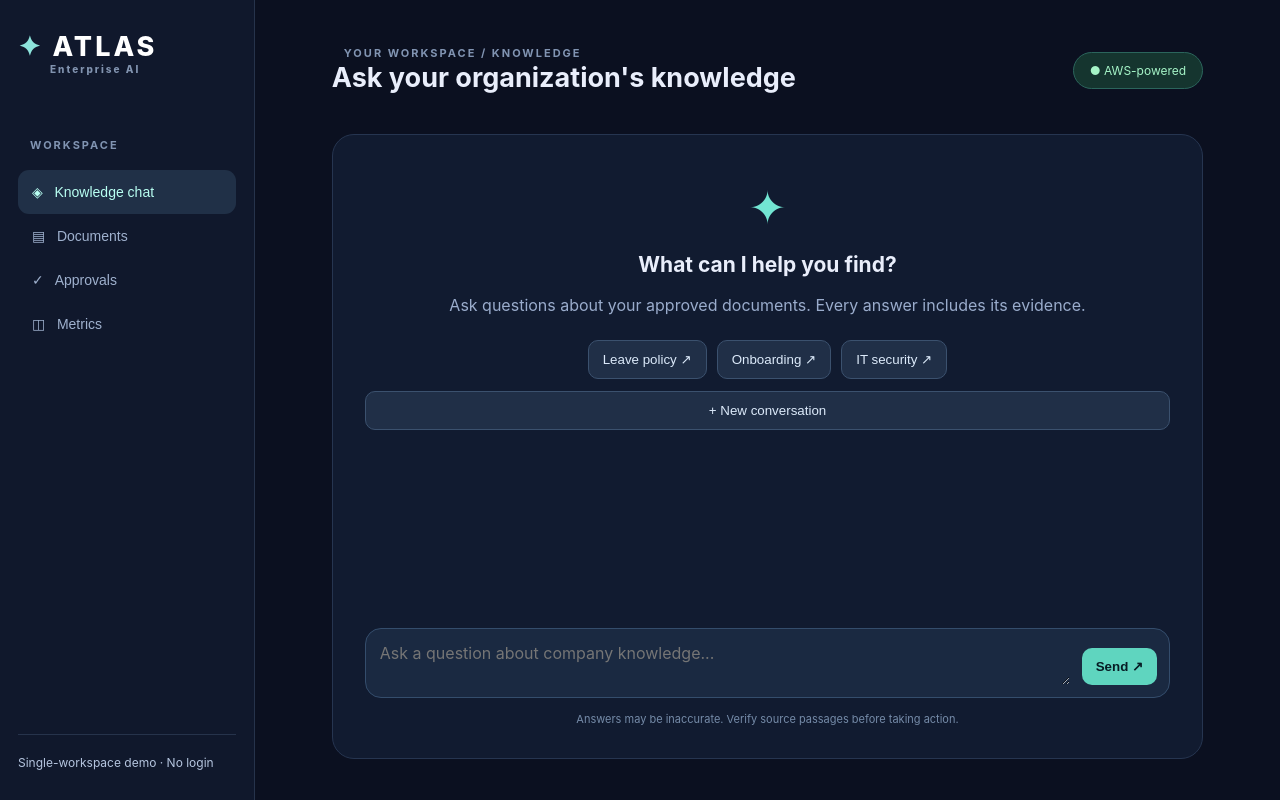
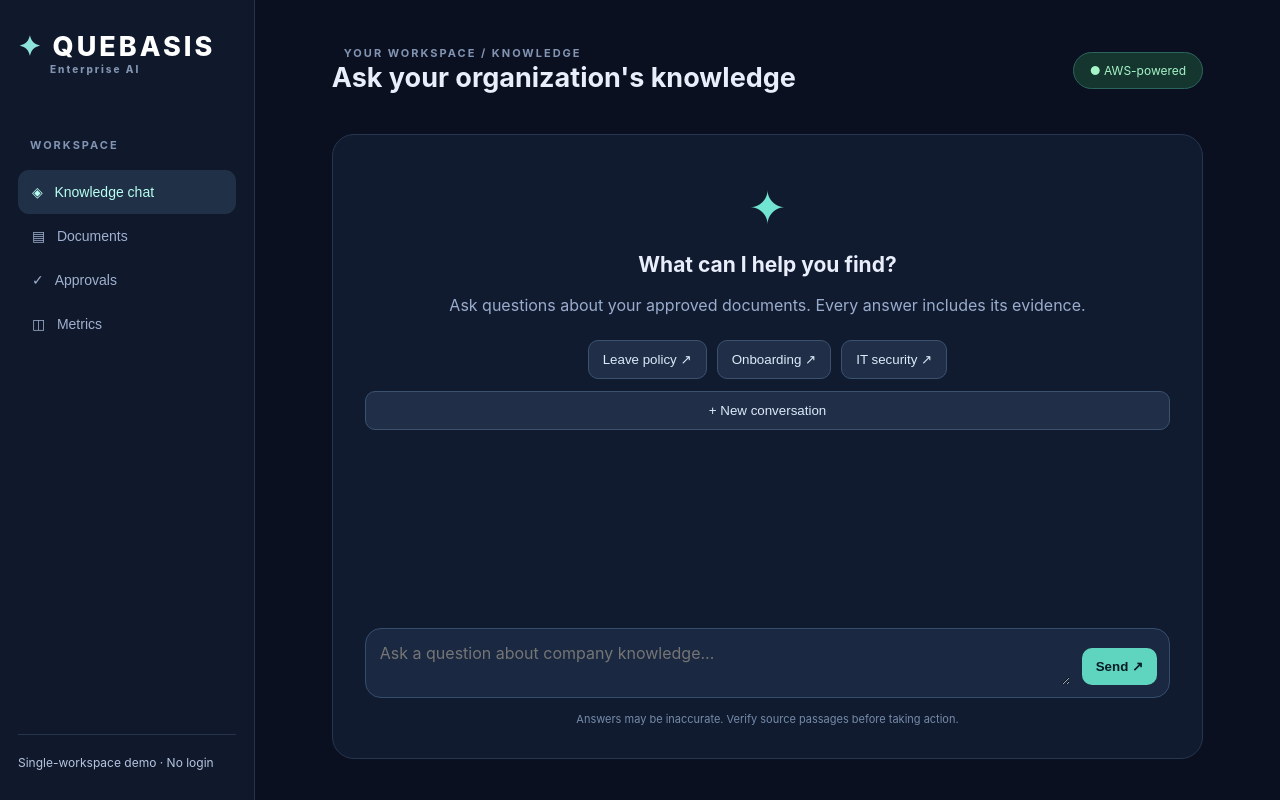
Before and after one commit to AryanC09/QUEBASIS-AI, a FastAPI app: page / in a window 1280 px wide. Run offline with FastAPI, Linux system fonts and the light colour scheme.

Commit message:
edit completed

```diff
--- a/app/templates/index.html
+++ b/app/templates/index.html
@@ -1,6 +1,6 @@
 <!doctype html><html lang="en"><head><meta charset="utf-8"><meta name="viewport" content="width=device-width,initial-scale=1">
-<title>Atlas | Enterprise Knowledge</title><link rel="stylesheet" href="/static/css/styles.css?v=chat-scroll-1"></head>
-<body><div class="shell"><aside class="sidebar"><div class="logo">✦ <span>ATLAS</span><small>Enterprise AI</small></div>
+<title>QueBasis|Enterprise Knowledge</title><link rel="stylesheet" href="/static/css/styles.css?v=chat-scroll-1"></head>
+<body><div class="shell"><aside class="sidebar"><div class="logo">✦ <span>QUEBASIS</span><small>Enterprise AI</small></div>
 <div class="eyebrow">WORKSPACE</div><button class="nav active" id="chatTab">◈ &nbsp; Knowledge chat</button>
 <button class="nav" id="docsTab">▤ &nbsp; Documents</button><button class="nav" id="approvalTab">✓ &nbsp; Approvals</button><button class="nav" id="adminTab">◫ &nbsp; Metrics</button>
 <div class="sidebottom">Single-workspace demo · No login</div></aside>
```
Also changed, not shown: .github/workflows/cicd.yaml (added), 1 other file.
